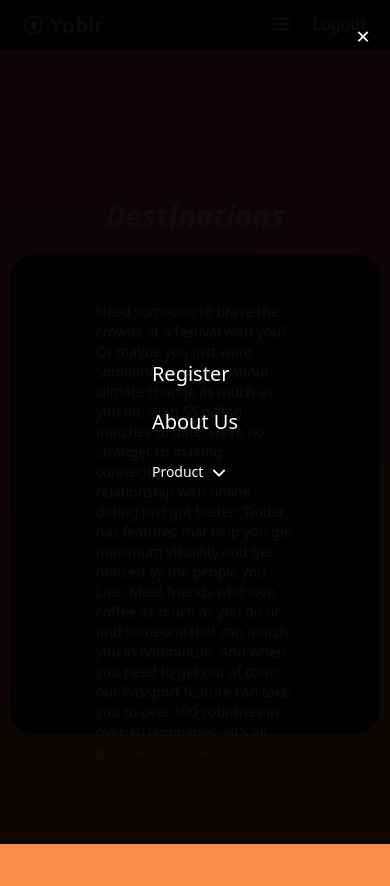
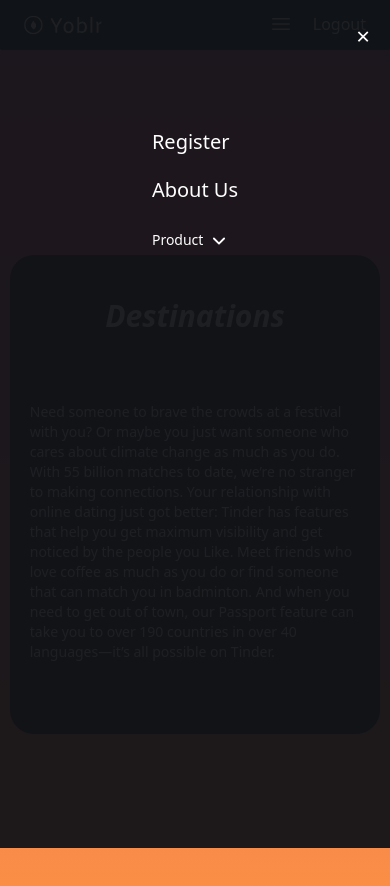
Before and after one commit to Glennoman/Yoblr, a React (Vite) app in the folder frontend/yoblr/: page /about-us in a window 390 px wide. Both pictures are taken after a click on the button "Open Menu". Shown: the top 886 px of the page. Built offline with nearby package versions, Linux system fonts and the light colour scheme.

Commit message:
Minor styling Flyout + index

```diff
--- a/frontend/yoblr/src/components/Navbar.jsx
+++ b/frontend/yoblr/src/components/Navbar.jsx
@@ -19,7 +19,7 @@
   const [hoverRefLogout, isHoveredLogout] = UseHover();
 
   return (
-    <nav className="flex justify-between p-3 px-6 bg-tertiary rounded-b-sm md:bg-black/80">
+    <nav className="flex justify-between p-3 px-6 bg-tertiary rounded-b-sm md:bg-tertiary">
       <Link to="/">
         <img src={logo} className="w-fit" alt="Yoblr Logo" />
       </Link>
@@ -78,7 +78,7 @@
 
       {/* Mobile Menu (full screen) */}
       {menuOpened && (
-        <div className="fixed inset-0 z-50 bg-black/95 flex flex-col items-center justify-center text-white">
+        <div className="fixed inset-0 z-50 bg-tertiary/95 flex flex-col items-center justify-start -mb-1 pt-32 text-white">
           <button
             onClick={toggleMenu}
             className="absolute top-5 right-5 text-white text-2xl"
--- a/frontend/yoblr/src/components/SwipeCards.jsx
+++ b/frontend/yoblr/src/components/SwipeCards.jsx
@@ -6,8 +6,8 @@
   console.log(cards);
 
   return (
-    <div className="w-screen">
-      <div className="grid h-[500px] w-full place-items-center">
+    <div className="w-screen h-full ">
+      <div className="grid h-svh w-full place-items-center">
         {cards.map((card, index) => {
           return (
             <Card
--- a/frontend/yoblr/src/index.css
+++ b/frontend/yoblr/src/index.css
@@ -46,6 +46,9 @@
 }
 .test {
   border: 2px solid black;
+}
+.test-white {
+  border: 2px solid white;
 }
 
 a {
--- a/frontend/yoblr/src/pages/AboutUsPage.jsx
+++ b/frontend/yoblr/src/pages/AboutUsPage.jsx
@@ -7,7 +7,7 @@
         <h1 className="text-white font-bold italic justify-center items-center pb-10 sm:text-xl md:text-3xl lg:text-4xl text-center">
           Destinations
         </h1>
-        <p className="text-white text-base m-7 text-left leading-relaxed w-[60%] xs:text-sm md:text-lg lg:text-xl sm:max-w-[95%] mx-auto">
+        <p className="text-white text-base m-7 text-left leading-relaxed w-[60%] md:w-fit xs:text-sm md:text-lg lg:text-xl sm:max-w-[95%] mx-auto">
           Need someone to brave the crowds at a festival with you? Or maybe you
           just want someone who cares about climate change as much as you do.
           With 55 billion matches to date, we’re no stranger to making
```
